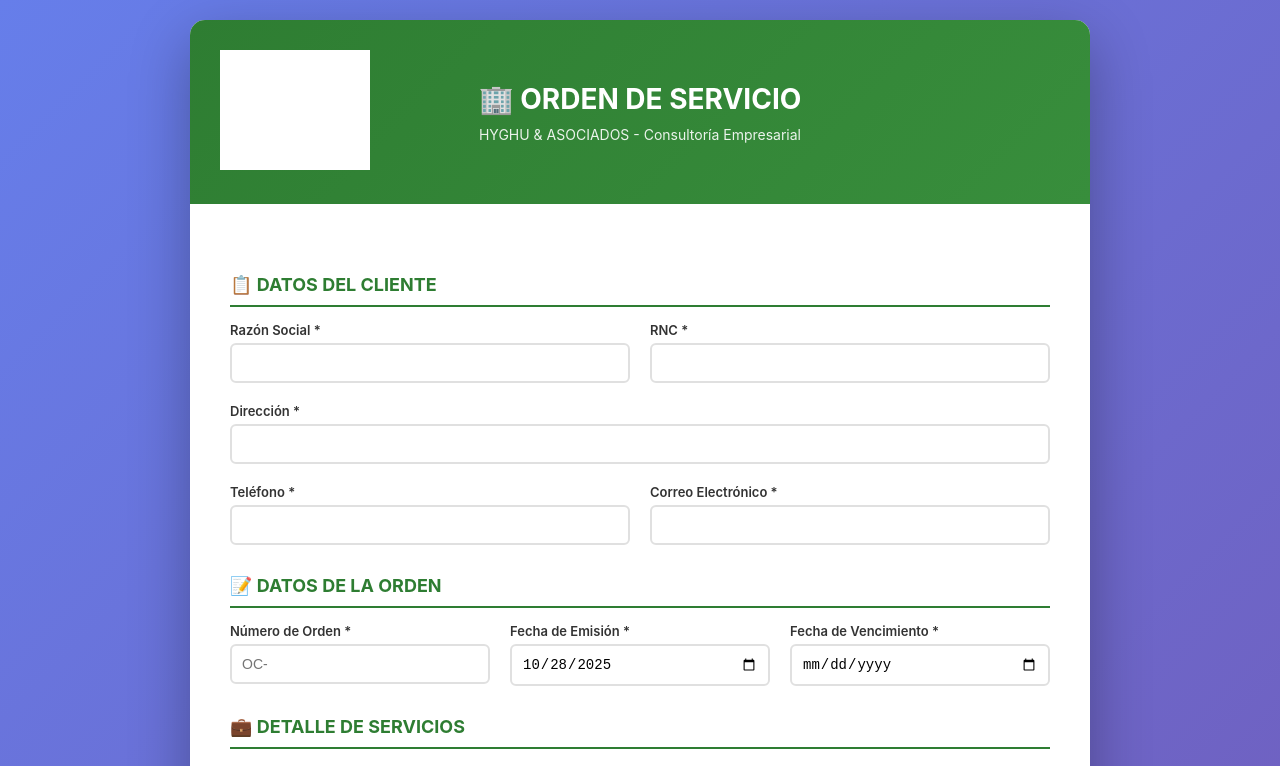
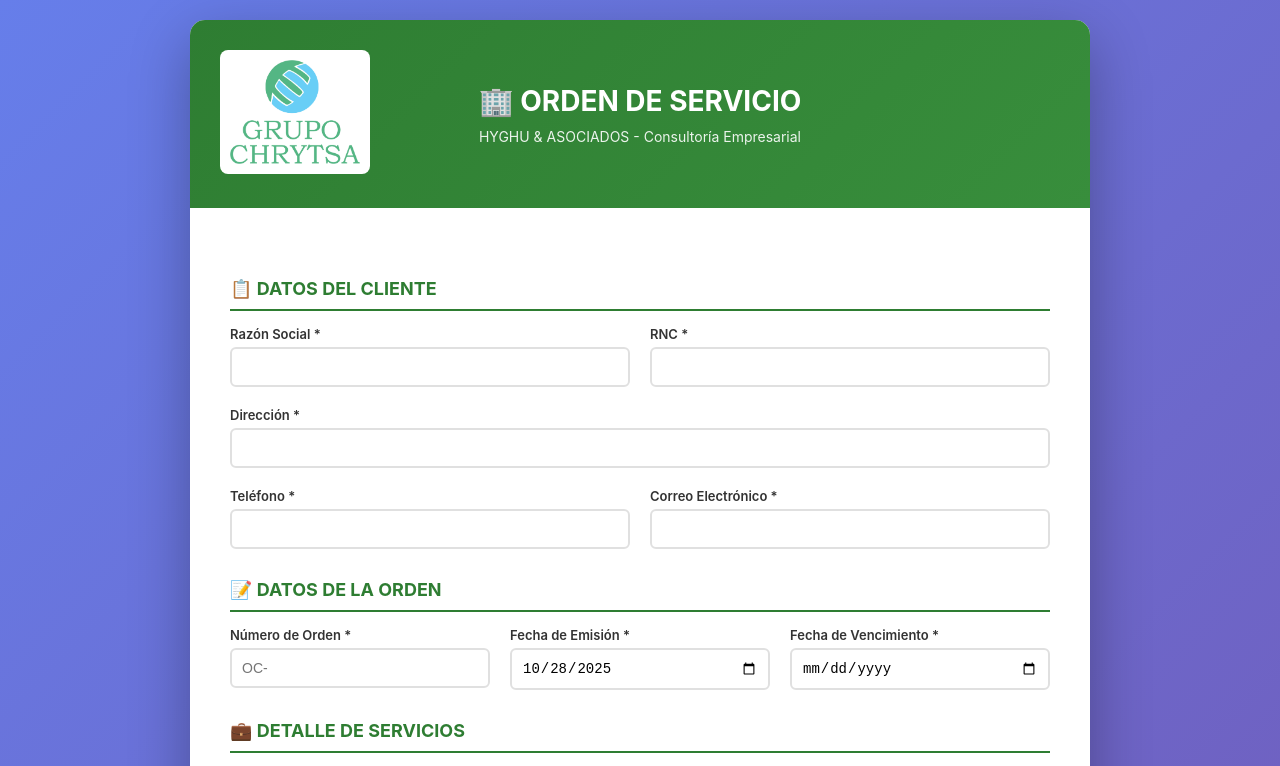
Before and after one commit to radelqui/orden-compra, a plain HTML site: page index.html in a window 1280 px wide. Shown: the top 766 px of the page. Drawn offline with nearby package versions, Linux system fonts and the light colour scheme.

Commit message:
Arreglar visualización del logo - remover filtro CSS que lo ocultaba

```diff
--- a/index.html
+++ b/index.html
@@ -45,7 +45,9 @@
         .header-logo img {
             width: 150px;
             height: auto;
-            filter: brightness(0) invert(1);
+            background: white;
+            padding: 10px;
+            border-radius: 8px;
         }
 
         .header-content {
```
